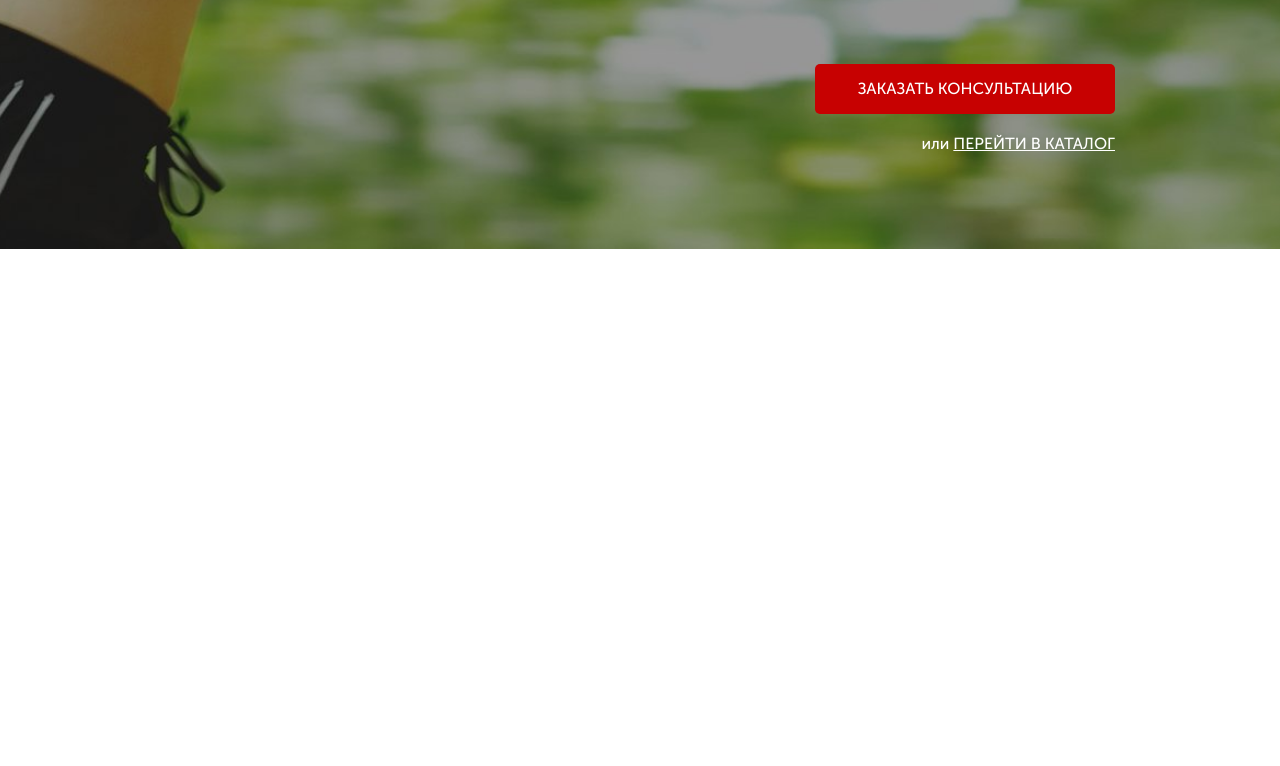
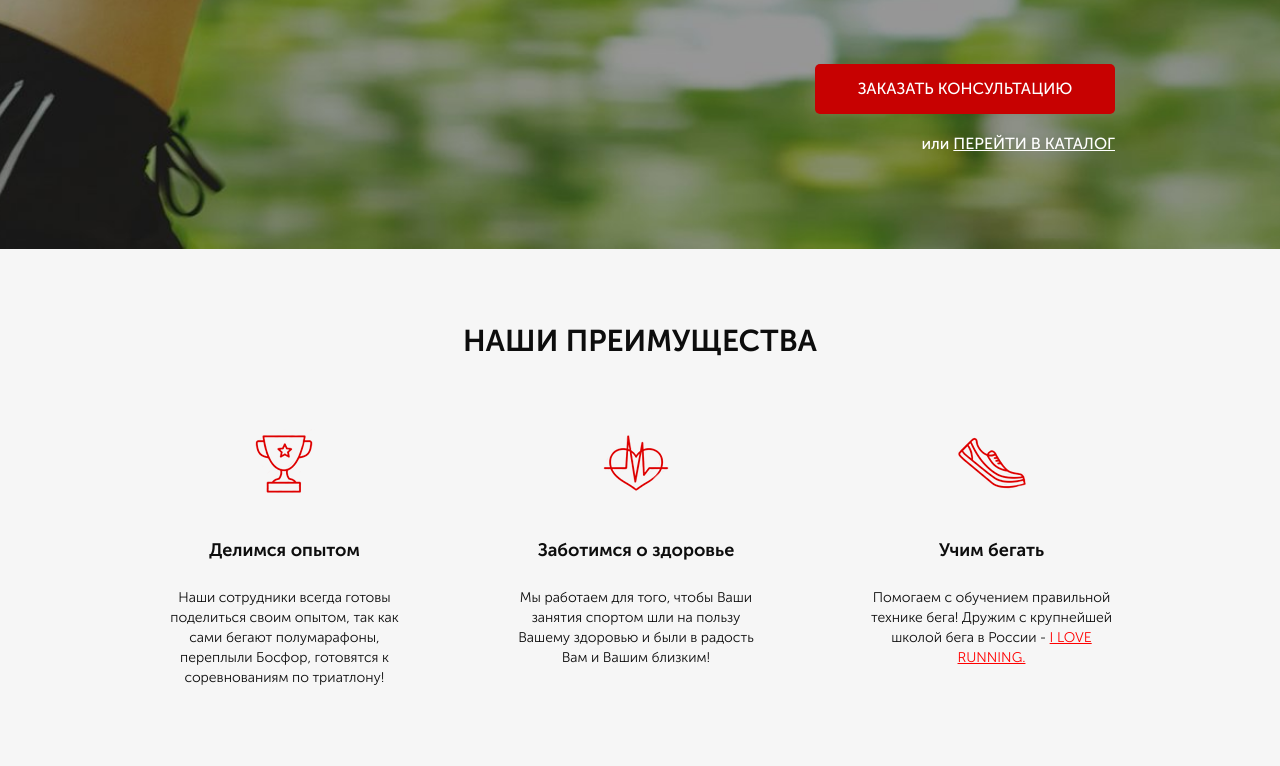
Before and after one commit to anna-webdev/run_smart, a website: page src/index.html in a window 1280 px wide. Shown: the part 463-1229 px from the top of the page. Before the commit the page ends 800 px from the top, so only its background shows below. Drawn offline with Linux system fonts and the light colour scheme.

Commit message:
advantages section

```diff
--- a/src/index.html
+++ b/src/index.html
@@ -57,6 +57,35 @@
 
         </div>
     </div>
+    <div class="advantages">
+        <div class="container">
+            <h2 class="advantages__header">НАШИ ПРЕИМУЩЕСТВА</h2>
+            <div class="advantages__wrapper">
+                <div class="advantages__item">
+                    <img src="icons/advantage_icon_1.png" alt="icon1">
+                    <div class="advantages__title">Делимся опытом</div>
+                    <div class="advantages__descr">Наши сотрудники всегда готовы поделиться своим опытом,
+                        так как сами бегают полумарафоны, переплыли Босфор, готовятся к соревнованиям по триатлону!
+                    </div>
+                </div>
+                <div class="advantages__item">
+                    <img src="icons/advantage_icon_2.png" alt="icon2">
+                    <div class="advantages__title">Заботимся о здоровье</div>
+                    <div class="advantages__descr">Мы работаем для того,
+                        чтобы Ваши занятия спортом шли на пользу Вашему здоровью и были в радость Вам и Вашим близким!
+                    </div>
+                </div>
+                <div class="advantages__item">
+                    <img src="icons/advantage_icon_3.png" alt="icon3">
+                    <div class="advantages__title">Учим бегать</div>
+                    <div class="advantages__descr">Помогаем с обучением
+                        правильной технике бега!
+                        Дружим с крупнейшей школой бега в России - <span>I LOVE RUNNING.</span>
+                    </div>
+                </div>
+            </div>
+        </div>
+    </div>
 
 </body>
 </html>
--- /dev/null
+++ b/src/sass/blocks/_advantages.scss
@@ -0,0 +1,54 @@
+.advantages {
+    min-height: 470px;
+    padding: 70px 0 78px 0;
+    background-color: #f6f6f6;
+    &__header {
+        font-size: 30px;
+        font-weight: 700;
+        color: #0d0d0d;
+        text-align: center;
+    }
+    &__wrapper {
+        margin-top: 65px;
+        display: flex;
+        justify-content: space-between;
+        align-items: top;
+    }
+    &__item {
+        width: 243px;
+        display: flex;
+        flex-direction: column;
+        align-items: center;
+        &:nth-child(1) {
+            width: 239px;
+        }
+        &:nth-child(2) {
+            width: 243px;
+        }
+        &:nth-child(3) {
+            width: 247px;
+        }
+        img {
+            width: 70px;
+        }
+    }
+    &__title {
+        font-size: 18px;
+        font-weight: 700;
+        color: #0d0d0d;
+        text-align: center;
+        margin-top: 38px;
+    }
+    &__descr {
+        margin-top: 24px;
+        font-size: 14px;
+        line-height: 20px;
+        font-weight: 300;
+        color: #0d0d0d;
+        text-align: center;
+        span {
+            text-decoration: underline;
+            color: #ff0000;
+        }
+    }
+}
--- a/src/sass/style.scss
+++ b/src/sass/style.scss
@@ -7,6 +7,7 @@ font-family: 'Museo Sans Cyrl', sans-serif
 @import "blocks/promo";
 @import "blocks/header";
 @import "blocks/buttons";
+@import "blocks/advantages";
 
 .container {
 	max-width: 950px;
```
Also changed, not shown: src/css/style.min.css.
